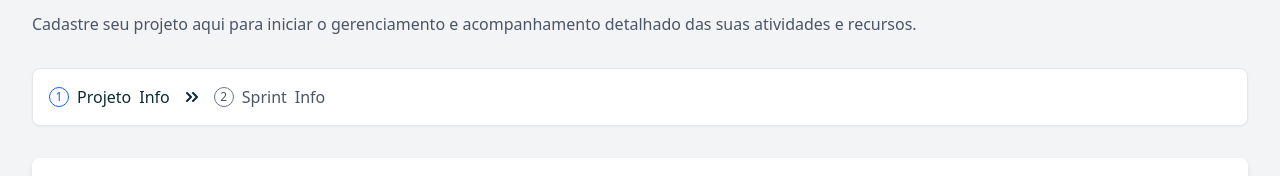
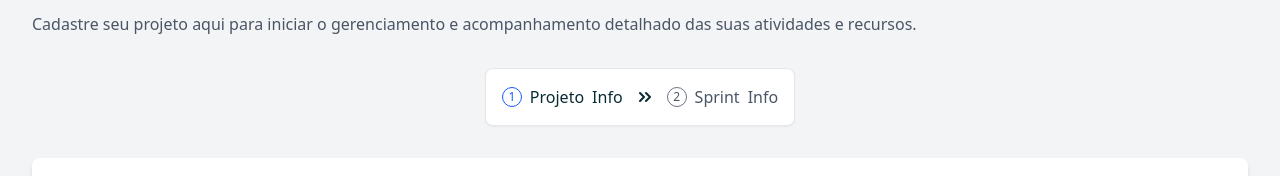
Before and after one commit to davieduardo001/curadoria-agil, a Next.js app: page /contrato/1/novo in a window 1280 px wide. Shown: the part 193-369 px from the top of the page. Built offline with nearby package versions, Linux system fonts and the light colour scheme; no server answers; sample sign-in values are in the browser's storage.

Commit message:
style: center stepper and adjust spacing
- Center stepper in container
- Make stepper take only needed width
- Adjust spacing between stepper and form

```diff
--- a/src/components/Stepper.tsx
+++ b/src/components/Stepper.tsx
@@ -12,8 +12,8 @@ interface StepperProps {
 
 export default function Stepper({ steps, currentStep }: StepperProps) {
   return (
-    <div className="w-full">
-      <ol className="flex items-center w-full p-3 space-x-2 text-sm font-medium text-center text-gray-500 bg-white border border-gray-200 rounded-lg shadow-xs sm:text-base sm:p-4 sm:space-x-4 rtl:space-x-reverse">
+    <div className="w-full flex justify-center">
+      <ol className="inline-flex items-center p-3 space-x-2 text-sm font-medium text-center text-gray-500 bg-white border border-gray-200 rounded-lg shadow-xs sm:text-base sm:p-4 sm:space-x-4 rtl:space-x-reverse">
 
       {steps.map((step, index) => (
         <li
```
